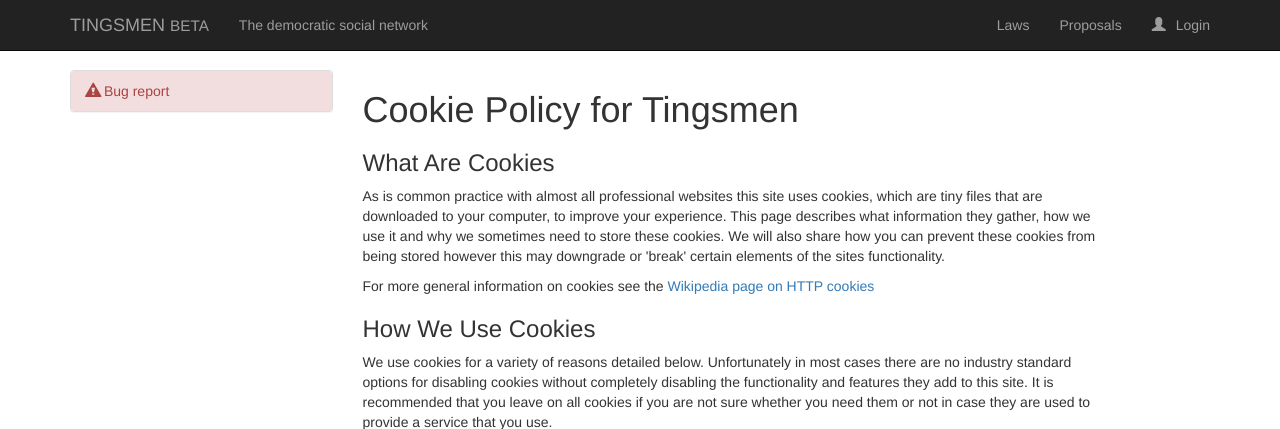
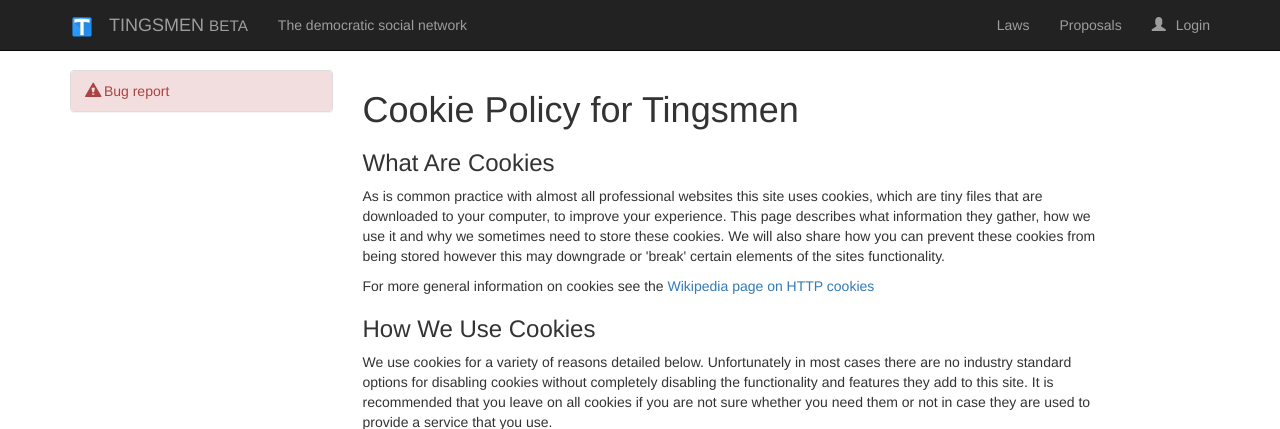
Before and after one commit to pasqu4le/tingsmen, a Flask app: page /cookies/ in a window 1280 px wide. Shown: the top 429 px of the page. Run offline with Flask 2, Linux system fonts and the light colour scheme; parts of the project's set-up code (start-up, migrations or seed data) failed here and were passed over; some libraries are stand-ins or nearby versions.

Commit message:
p.23 - navbar logo

```diff
--- a/app/templates/navbar.html
+++ b/app/templates/navbar.html
@@ -5,6 +5,9 @@
                 <span class="sr-only">Toggle navigation</span>
                 <span class="glyphicon glyphicon-menu-hamburger"></span>
             </button>
+            <a class="navbar-brand" href="/">
+                <img alt="Brand" src="/static/img/logo.png">
+            </a>
             <a class="navbar-brand" href="/">TINGSMEN <small>BETA</small></a>
         </div>
         <!-- Collect the nav links, forms, and other content for toggling -->
```
Also changed, not shown: app/static/img/logo.png (added).
